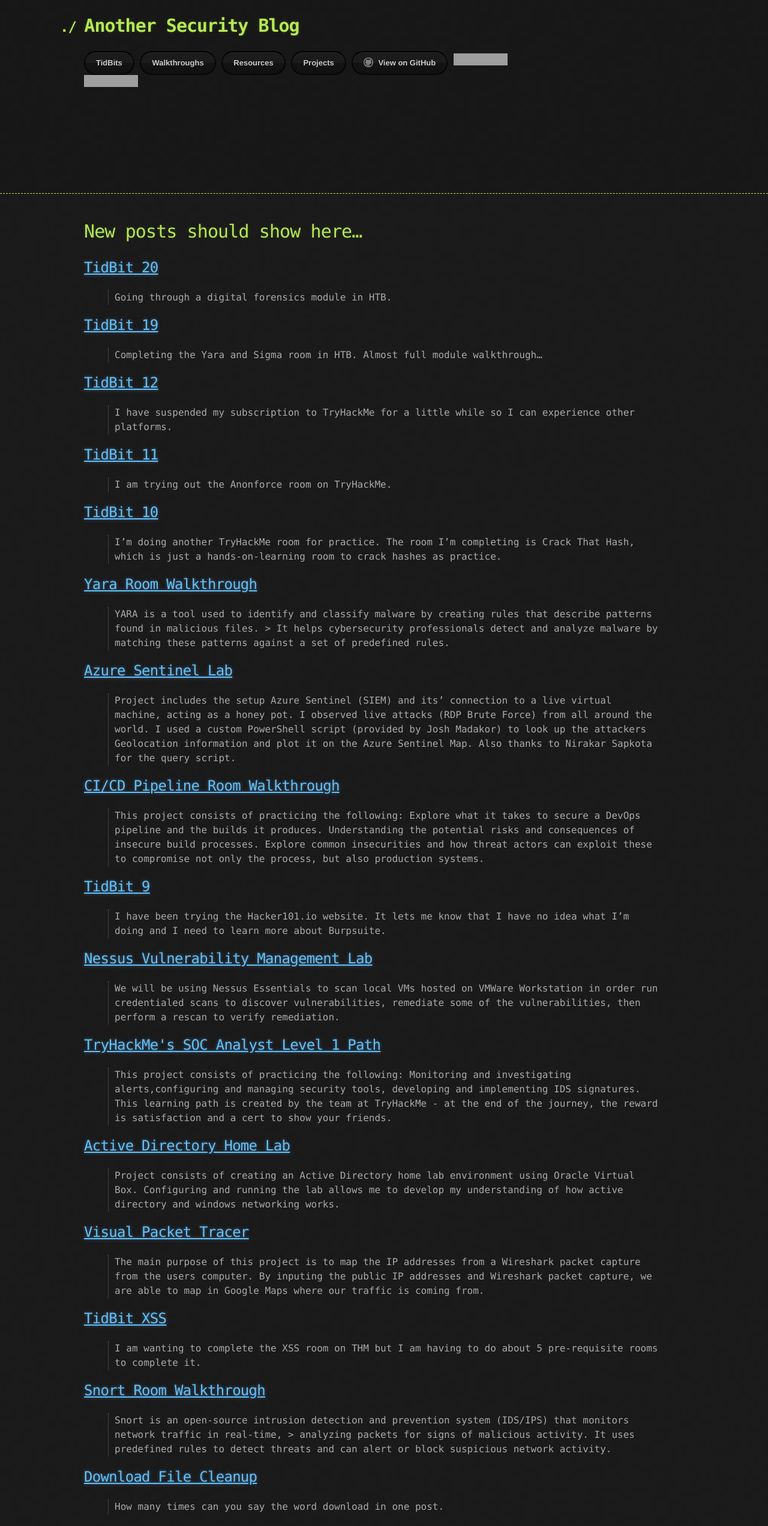
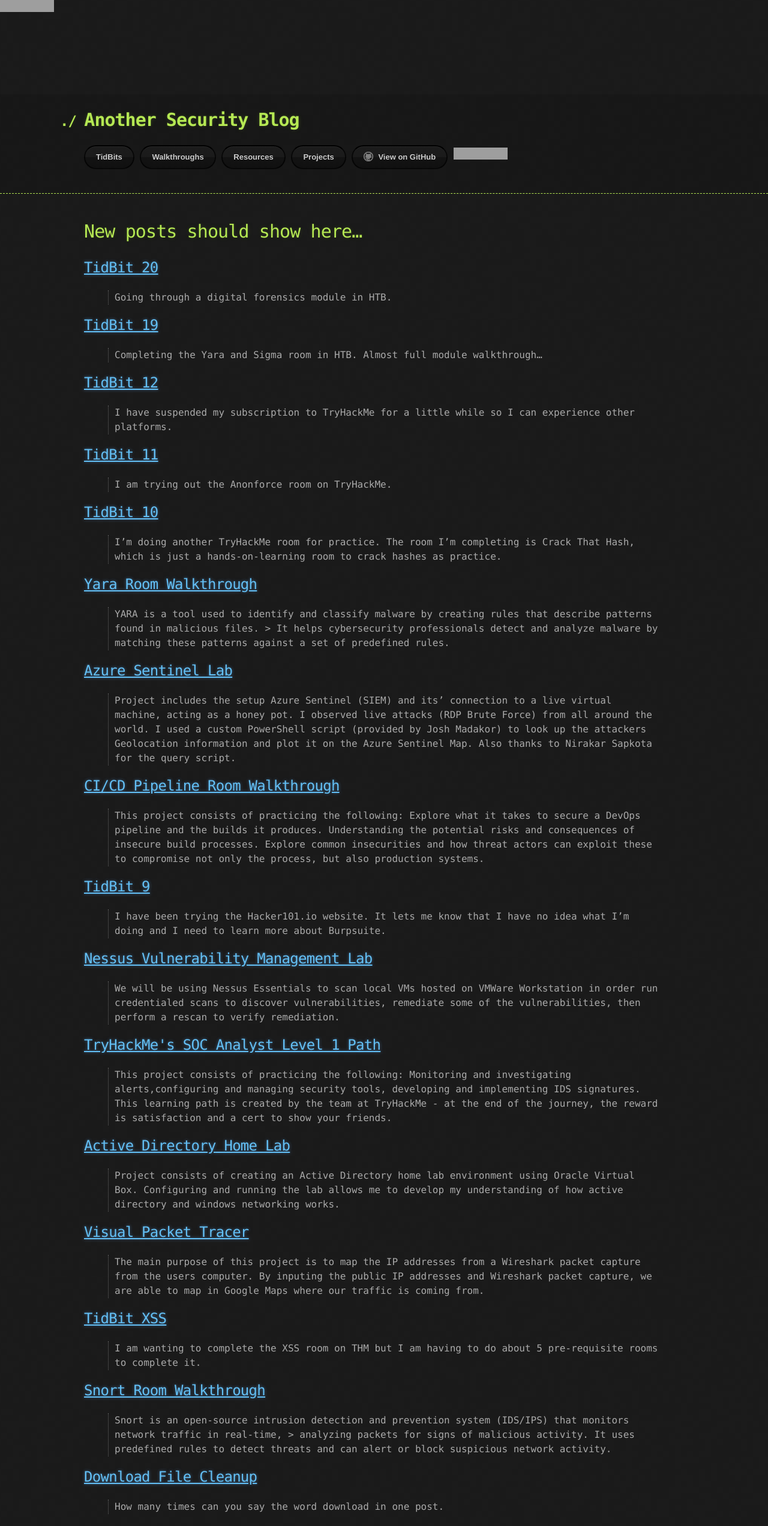
Before and after one commit to CyberCasquatch/cybercasquatch.github.io, a Jekyll site: the page built from index.md, in a window 1280 px wide. Shown: the whole page at 60% size. Built offline with Jekyll 4.4.1, drawn with Linux system fonts in a browser that asks for light colours; the repository's description, which GitHub fills in, is left out; grey boxes are pictures that could not be loaded.

Commit message:
Update default.html

```diff
--- a/_layouts/default.html
+++ b/_layouts/default.html
@@ -6,7 +6,7 @@
     <meta name="viewport" content="width=device-width, initial-scale=1">
     <link rel="stylesheet" href="{{ '/assets/css/style.css?v=' | append: site.github.build_revision | relative_url }}">
     {% include head-custom.html %}
-
+    {% include _THMbadge.html %}
 {% seo %}
   </head>
 
@@ -28,7 +28,6 @@
           {% endif %}
           <a href="{{ site.github.repository_url }}" class="btn btn-github"><span class="icon"></span>View on GitHub</a>
           <img src="https://tryhackme-badges.s3.amazonaws.com/CyberCasquatch.png" alt="Your Image Badge" />
-          {% include _THMbadge.html %}
         </section>
       </div>
     </header>
```
